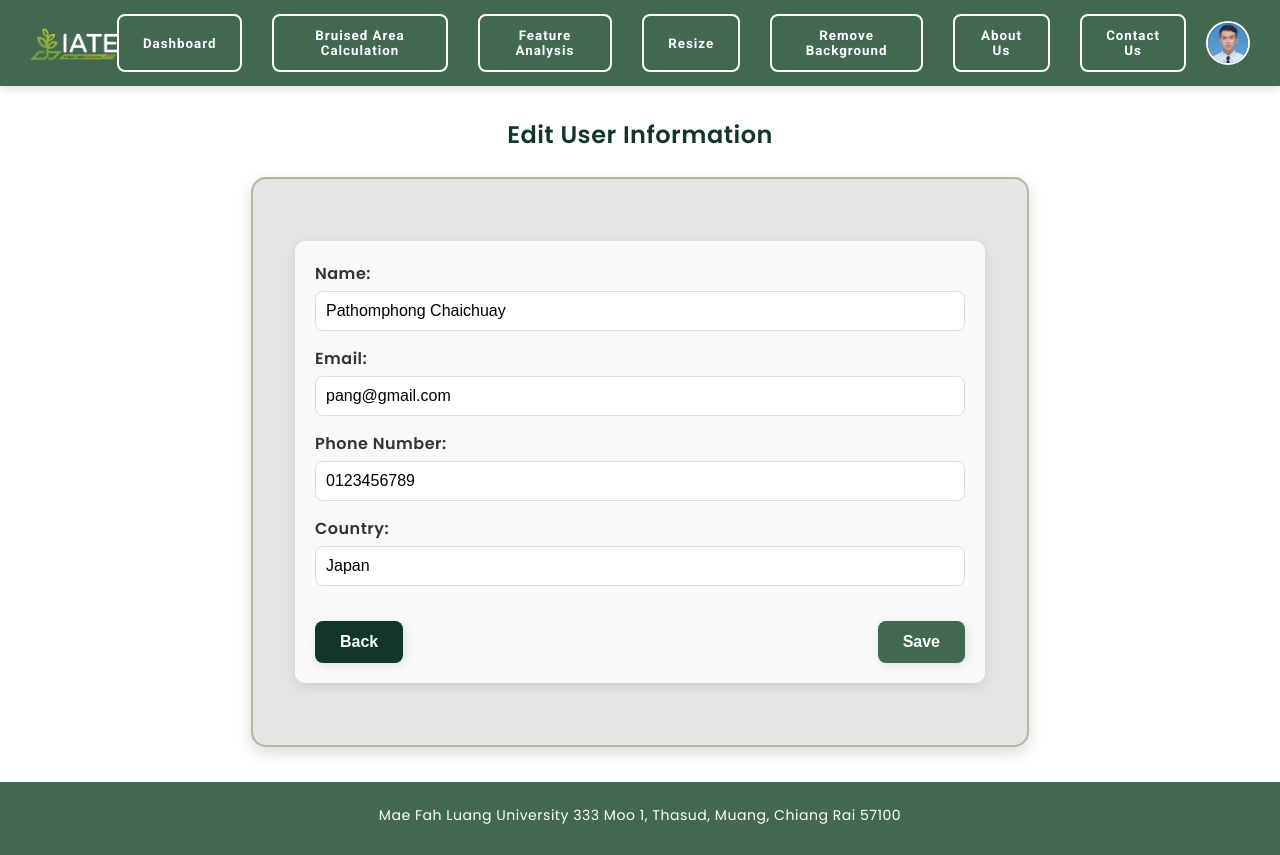
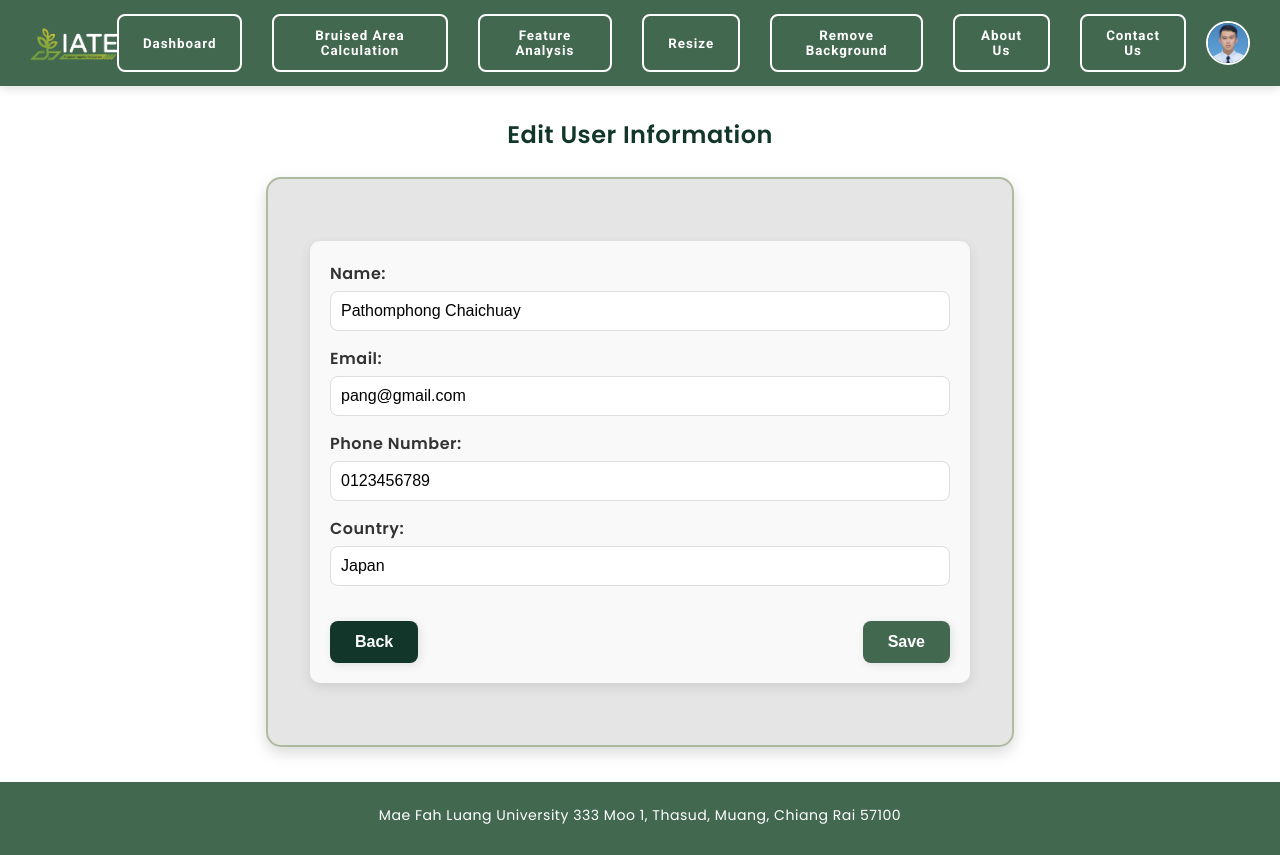
Before and after one commit to WoraphatSriwichai/BruiseTracker, a React (Create React App) app: page /profile/edit in a window 1280 px wide. Built offline with nearby package versions, Linux system fonts and the light colour scheme; sample sign-in values are in the browser's storage; the HTML template or start-up script is replaced by a standard one.

Commit message:
- Changed the background color of drop down between View Profile, Sign Out and remove unnessary the source code

```diff
--- a/src/components/EditUserProfile/EditUserProfile.css
+++ b/src/components/EditUserProfile/EditUserProfile.css
@@ -16,8 +16,8 @@ body {
     border-radius: 15px;
     background: #e5e5e5;
     box-shadow: 0 6px 15px rgba(0, 0, 0, 0.15);
-    width: 70%;
-    max-width: 650px;
+    width: 50%;
+    max-width: 800px;
     height: auto;
     margin: 15px auto;
     border: 2px solid #ADBC9F;
--- a/src/components/MainHomePage/MainHomePage.css
+++ b/src/components/MainHomePage/MainHomePage.css
@@ -14,7 +14,7 @@ body {
     top: 50px;
     /* Adjusted to position below the profile image */
     right: 0;
-    background-color: #cbcbcb;
+    background-color: #e5e5e5;
     /* Light grey background */
     border: 1px solid #f9f9f9;
     box-shadow: 0 4px 8px rgba(0, 0, 0, 0.1);
```
